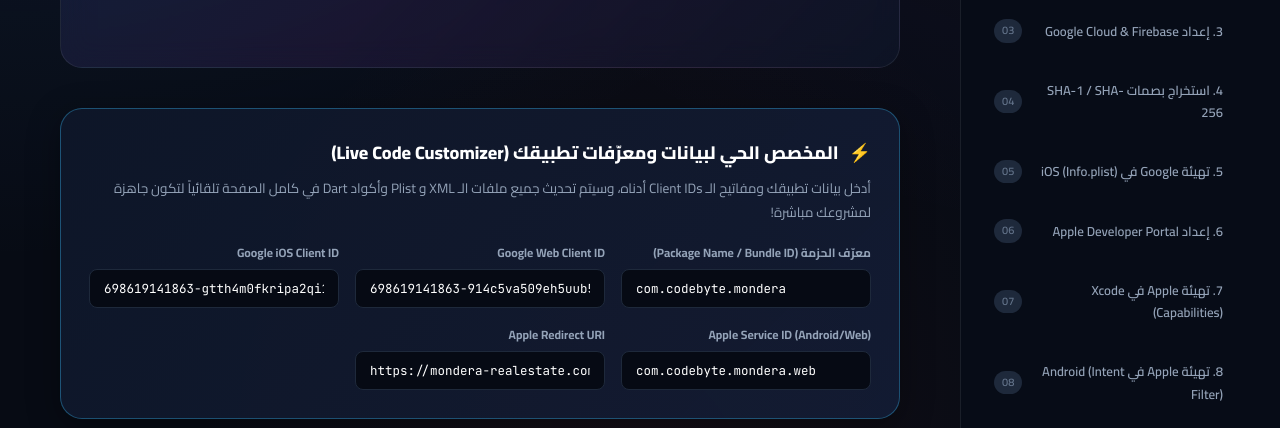
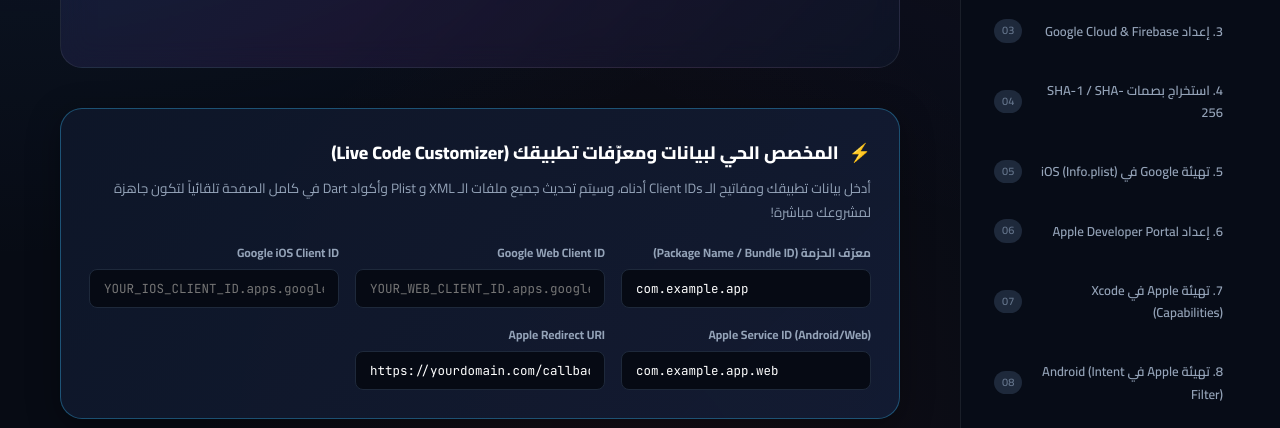
Before and after one commit to aldob-mohamed96/configuration-Apps, a plain HTML site: page apple and google authentication login/index.html in a window 1280 px wide. Shown: the part 304-732 px from the top of the page. Drawn offline with Linux system fonts and the light colour scheme.

Commit message:
feat: update Google Maps and Apple/Google authentication guides and examples

```diff
--- a/apple and google authentication login/index.html
+++ b/apple and google authentication login/index.html
@@ -762,23 +762,23 @@
         <div class="input-grid">
           <div class="input-group">
             <label for="input-pkg">معرّف الحزمة (Package Name / Bundle ID)</label>
-            <input type="text" id="input-pkg" class="input-field" value="com.codebyte.mondera">
+            <input type="text" id="input-pkg" class="input-field" value="com.example.app" placeholder="com.example.app">
           </div>
           <div class="input-group">
             <label for="input-web-client">Google Web Client ID</label>
-            <input type="text" id="input-web-client" class="input-field" value="698619141863-914c5va509eh5uub5l72jk6sjn4ntlk4.apps.googleusercontent.com">
+            <input type="text" id="input-web-client" class="input-field" value="" placeholder="YOUR_WEB_CLIENT_ID.apps.googleusercontent.com">
           </div>
           <div class="input-group">
             <label for="input-ios-client">Google iOS Client ID</label>
-            <input type="text" id="input-ios-client" class="input-field" value="698619141863-gtth4m0fkripa2qi17gchnko9tcoa5fd.apps.googleusercontent.com">
+            <input type="text" id="input-ios-client" class="input-field" value="" placeholder="YOUR_IOS_CLIENT_ID.apps.googleusercontent.com">
           </div>
           <div class="input-group">
             <label for="input-apple-service">Apple Service ID (Android/Web)</label>
-            <input type="text" id="input-apple-service" class="input-field" value="com.codebyte.mondera.web">
+            <input type="text" id="input-apple-service" class="input-field" value="com.example.app.web" placeholder="com.example.app.web">
           </div>
           <div class="input-group">
             <label for="input-apple-redirect">Apple Redirect URI</label>
-            <input type="text" id="input-apple-redirect" class="input-field" value="https://mondera-realestate.com/callbacks/sign_in_with_apple">
+            <input type="text" id="input-apple-redirect" class="input-field" value="https://yourdomain.com/callbacks/sign_in_with_apple" placeholder="https://yourdomain.com/callbacks/sign_in_with_apple">
           </div>
         </div>
       </section>
@@ -925,7 +925,7 @@
               <button class="copy-btn" onclick="copyCode(this)">نسخ الكود</button>
             </div>
             <pre><code class="code-content">&lt;key&gt;GIDClientID&lt;/key&gt;
-&lt;string&gt;<span class="dyn-ios-client">698619141863-gtth4m0fkripa2qi17gchnko9tcoa5fd.apps.googleusercontent.com</span>&lt;/string&gt;
+&lt;string&gt;<span class="dyn-ios-client">YOUR_IOS_CLIENT_ID.apps.googleusercontent.com</span>&lt;/string&gt;
 
 &lt;key&gt;CFBundleURLTypes&lt;/key&gt;
 &lt;array&gt;
@@ -935,7 +935,7 @@
         &lt;key&gt;CFBundleURLSchemes&lt;/key&gt;
         &lt;array&gt;
             &lt;!-- معكوس معرّف العميل REVERSED_CLIENT_ID --&gt;
-            &lt;string&gt;<span class="dyn-reversed-client">com.googleusercontent.apps.698619141863-gtth4m0fkripa2qi17gchnko9tcoa5fd</span>&lt;/string&gt;
+            &lt;string&gt;<span class="dyn-reversed-client">com.googleusercontent.apps.YOUR_IOS_CLIENT_ID</span>&lt;/string&gt;
         &lt;/array&gt;
     &lt;/dict&gt;
 &lt;/array&gt;</code></pre>
@@ -956,12 +956,12 @@
         <div class="card">
           <ol>
             <li>ادخل على <strong>developer.apple.com</strong> > توجه إلى <strong>Certificates, Identifiers &amp; Profiles > Identifiers</strong>.</li>
-            <li>اختر الـ <strong>App ID</strong> الخاص بتطبيقك (<span class="dyn-pkg">com.codebyte.mondera</span>) وضع علامة صح على <strong>Sign in with Apple</strong> ثم احفظ.</li>
+            <li>اختر الـ <strong>App ID</strong> الخاص بتطبيقك (<span class="dyn-pkg">com.example.app</span>) وضع علامة صح على <strong>Sign in with Apple</strong> ثم احفظ.</li>
             <li>
               <strong>لأجهزة أندرويد والويب:</strong> أنشئ <strong>Services ID</strong> جديد:
               <ul>
-                <li>Identifier: <code class="dyn-apple-service">com.codebyte.mondera.web</code></li>
-                <li>اضغط <strong>Configure</strong> وحدد الـ Primary App ID، والدومين، ورابط العودة: <br><code class="dyn-apple-redirect">https://mondera-realestate.com/callbacks/sign_in_with_apple</code></li>
+                <li>Identifier: <code class="dyn-apple-service">com.example.app.web</code></li>
+                <li>اضغط <strong>Configure</strong> وحدد الـ Primary App ID، والدومين، ورابط العودة: <br><code class="dyn-apple-redirect">https://yourdomain.com/callbacks/sign_in_with_apple</code></li>
               </ul>
             </li>
           </ol>
@@ -1053,10 +1053,10 @@
               <button class="copy-btn" onclick="copyCode(this)">نسخ الكود</button>
             </div>
             <pre><code class="code-content">final authService = SocialAuthService(
-  googleWebClientId: '<span class="dyn-web-client">698619141863-914c5va509eh5uub5l72jk6sjn4ntlk4.apps.googleusercontent.com</span>',
-  googleIosClientId: '<span class="dyn-ios-client">698619141863-gtth4m0fkripa2qi17gchnko9tcoa5fd.apps.googleusercontent.com</span>',
-  appleServiceId: '<span class="dyn-apple-service">com.codebyte.mondera.web</span>',
-  appleRedirectUri: '<span class="dyn-apple-redirect">https://mondera-realestate.com/callbacks/sign_in_with_apple</span>',
+  googleWebClientId: '<span class="dyn-web-client">YOUR_WEB_CLIENT_ID.apps.googleusercontent.com</span>',
+  googleIosClientId: '<span class="dyn-ios-client">YOUR_IOS_CLIENT_ID.apps.googleusercontent.com</span>',
+  appleServiceId: '<span class="dyn-apple-service">com.example.app.web</span>',
+  appleRedirectUri: '<span class="dyn-apple-redirect">https://yourdomain.com/callbacks/sign_in_with_apple</span>',
   linkWithFirebase: true,
 );
 
@@ -1152,10 +1152,10 @@
 
     function updateVariables() {
       const pkg = inputPkg.value.trim() || 'com.example.app';
-      const web = inputWeb.value.trim() || 'YOUR_WEB_CLIENT_ID';
+      const web = inputWeb.value.trim() || 'YOUR_WEB_CLIENT_ID.apps.googleusercontent.com';
       const ios = inputIos.value.trim() || 'YOUR_IOS_CLIENT_ID.apps.googleusercontent.com';
       const appleService = inputAppleService.value.trim() || 'com.example.app.web';
-      const appleRedirect = inputAppleRedirect.value.trim() || 'https://example.com/callbacks/sign_in_with_apple';
+      const appleRedirect = inputAppleRedirect.value.trim() || 'https://yourdomain.com/callbacks/sign_in_with_apple';
 
       const iosPrefix = ios.replace('.apps.googleusercontent.com', '');
       const reversed = 'com.googleusercontent.apps.' + iosPrefix;
```
Also changed, not shown: google map (apple and google )/index.html (+6 -6 lines), 2 other files.
